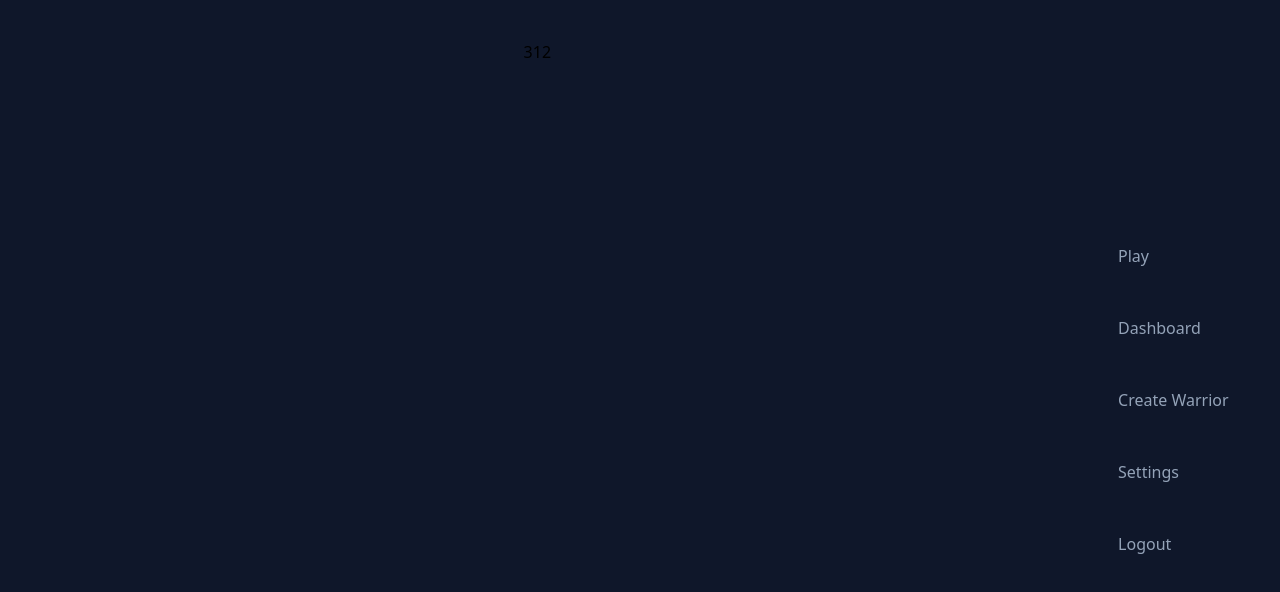
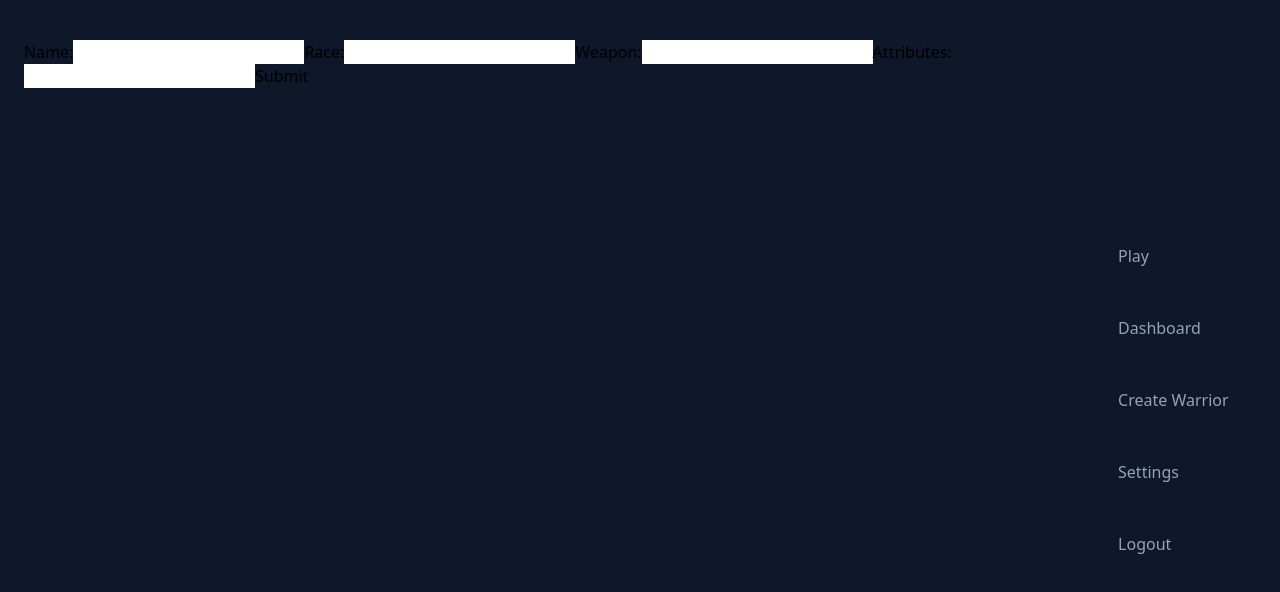
Before and after one commit to Jelon1211/pixel-pawns_next, a Next.js app: page /game/create in a window 1280 px wide. Shown: the top 592 px of the page. Built offline with nearby package versions, Linux system fonts and the light colour scheme.

Commit message:
main form

```diff
--- a/app/game/create/page.tsx
+++ b/app/game/create/page.tsx
@@ -1,11 +1,19 @@
-import LoginForm from "@/app/_components/_auth/_login/LoginForm";
-import Image from "next/image";
-import Link from "next/link";
-
 const Page = () => {
   return (
     <>
-      <div className="flex flex-col justify-center items-center">312</div>
+      <div className="flex flex-col justify-center items-center h-full">
+        <form action="/123">
+          <label htmlFor="name">Name:</label>
+          <input type="text" id="name" name="name" />
+          <label htmlFor="race">Race:</label>
+          <input type="text" id="race" name="race" />
+          <label htmlFor="weapon">Weapon:</label>
+          <input type="text" id="weapon" name="weapon" />
+          <label htmlFor="attributes">Attributes:</label>
+          <input type="text" id="attributes" name="attributes" />
+          <button type="submit">Submit</button>
+        </form>
+      </div>
     </>
   );
 };
```
